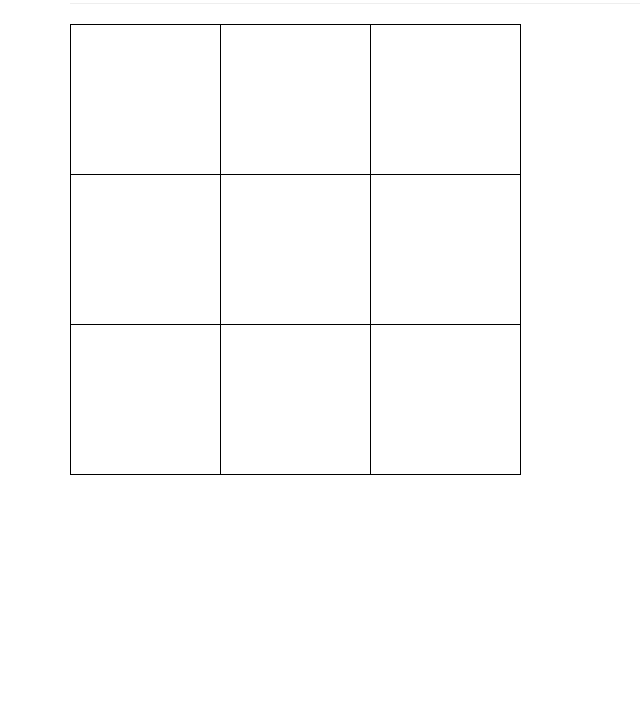
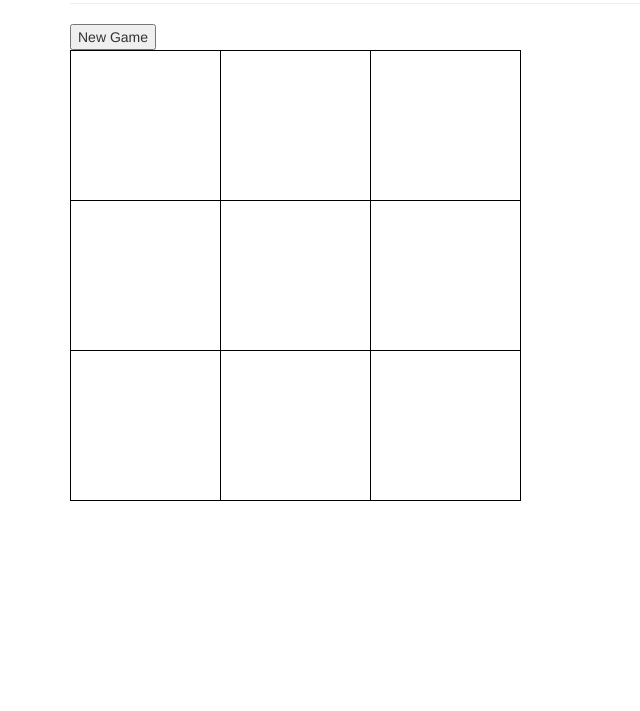
Before and after one commit to dr4gonz/tic-tac-toe, a plain HTML site: page index.html in a window 1280 px wide. Shown: the part 89-800 px from the top of the page, without its empty margins (0-640 px from the left). Drawn offline with nearby package versions, Linux system fonts and the light colour scheme.

Commit message:
draw board in scripts.js instead of index.html

```diff
--- a/index.html
+++ b/index.html
@@ -14,24 +14,9 @@
       <div class="page-header">
         <h2>Tic Tac Toe</h2>
       </div>
-      <table>
-        <tr>
-          <td id = "00"></td>
-          <td id = "10"></td>
-          <td id = "20"></td>
-        </tr>
-        <tr>
-          <td id = "01"></td>
-          <td id = "11"></td>
-          <td id = "21"></td>
-        </tr>
-        <tr>
-          <td id = "02"></td>
-          <td id = "12"></td>
-          <td id = "22"></td>
-        </tr>
-      </table>
-
+      <button type="button" id="new-game">New Game</button>
+      <div id="game-board">
+      </div>
     </div>
   </body>
 </html>
--- a/js/scripts.js
+++ b/js/scripts.js
@@ -23,6 +23,7 @@ Piece = function(turn) {
 }
 
 Game = function() {
+  boardArray = [];
   isGameActive = true;
   turn = 0;
   for (var iX = 0 ; iX < 3; iX++){
@@ -78,8 +79,20 @@ Game.prototype.isWon = function (x, y,type) {
   }
 };
 //UI Logic
+var drawBoard = function() {
+  $("#game-board table").remove();
+  $("#game-board").append("<table></table>");
+  for (var i = 0; i < 3; i++){
+    $("#game-board table").append("<tr id='"+i+"'></tr>");
+    for(var j = 0; j < 3; j++) {
+      $("#game-board tr#" + i).append("<td id='" + i + j + "'></td>");
+    }
+  }
+};
+
 $(document).ready(function(){
   var newGame = new Game();
+  drawBoard();
   $("td").click(function(){
     var xIn = parseInt(this.id[0]);
     var yIn = parseInt(this.id[1]);
@@ -87,6 +100,9 @@ $(document).ready(function(){
       $("#"+this.id).text(getSpace(xIn,yIn).occupiedBy);
       newGame.isWon(xIn,yIn,getSpace(xIn,yIn).occupiedBy);
     }
+  });
+  $("#new-game").click(function() {
+    newGame = new Game();
+  });
 
-  });
 });
```
